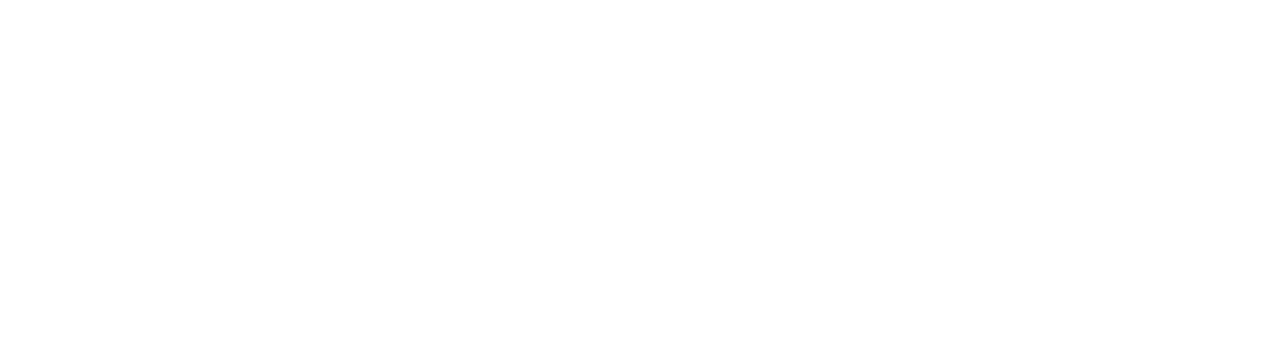
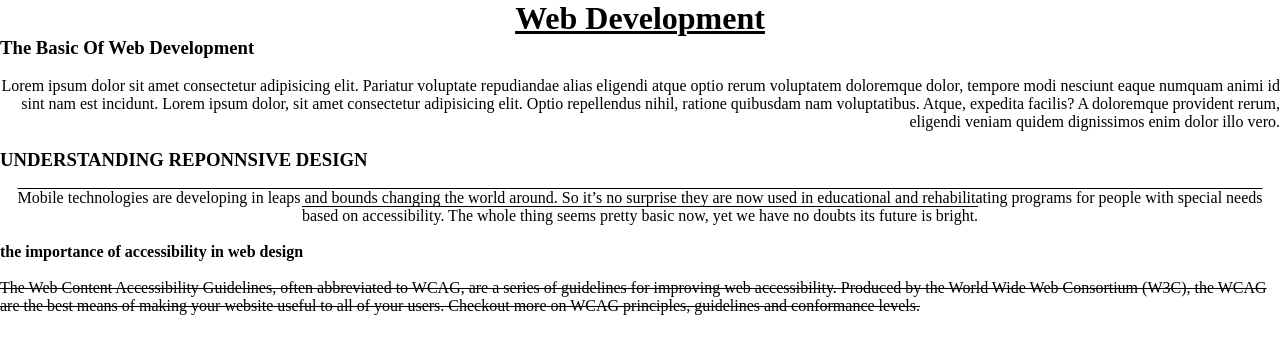
Before and after one commit to abdkrakash/tasks-css, a plain HTML site: page html/task3.html in a window 1280 px wide. Drawn offline with Linux system fonts and the light colour scheme.

Commit message:
css task test

```diff
--- a/css/task1.css
+++ b/css/task1.css
@@ -1,6 +1,25 @@
 
+*{
+    border: 0;
+    padding: 0;
+    margin: 0;
+    box-sizing: border-box;
 
+}
 .one {
     font-size: 18px;
     color: rgb(229, 15, 15);
 }
+.two {
+    font-size: 18px;
+    color: rgb(15, 229, 104);}
+    .three {
+        font-size: 18px;
+        color: rgb(179, 229, 15);}
+        .four {
+            font-size: 18px;
+            color: rgb(118, 15, 229);}
+
+main{
+    margin: 150px;
+}
--- a/css/task2.css
+++ b/css/task2.css
@@ -0,0 +1,27 @@
+*{
+    border: 0;
+    padding: 0;
+    margin: 0;
+    box-sizing: border-box;
+}
+.fontsize {
+    font-size:  18px;
+}
+.fontstyle{
+    margin-top: 200px;
+    display: inline;
+    color: gray;
+    font-size: 30px;
+}
+.fontfamily{
+    font-style:initial;
+    color: navy;
+    font-size: 1.5em;
+    font-family:'Franklin Gothic Medium', 'Arial Narrow', Arial, sans-serif
+}
+.fontexternal{
+    color: purple;
+font-size: 25px;
+font-style: italic;
+font-family: cursive;
+}
--- a/css/task3.css
+++ b/css/task3.css
@@ -0,0 +1,38 @@
+*{
+    border: 0;
+    padding: 0;
+    margin: 0;
+    box-sizing: border-box;
+}
+.h1{
+
+    text-transform: capitalize;
+    text-align: center;
+    text-decoration: underline;
+}
+
+
+
+.h3{
+text-align: left;
+text-transform: capitalize;
+}
+.p1{
+text-align:right;
+}
+.h31{
+
+   text-transform: uppercase;
+}
+.p2
+{
+text-align: center;
+text-decoration: overline;
+}
+.h4{
+text-transform: lowercase;
+}
+.p3{
+text-decoration: line-through;
+
+}
--- a/css/task4.css
+++ b/css/task4.css
@@ -0,0 +1,46 @@
+*{
+    border: 0;
+    padding: 0;
+    margin: 0;
+    box-sizing: border-box;
+}
+
+.h1{
+text-align: center;
+background-color:rgb(15, 101, 101)
+
+}
+.p1
+{
+text-align: center;
+text-transform: capitalize;
+background-color:rgb(15, 101, 101)
+}
+.h2{
+text-align: left;
+text-decoration: underline;
+color: red;
+background-color: rgb(191, 185, 185) ;
+}
+.p2{
+background-color: rgb(191, 185, 185) ;
+text-align: left;
+
+}
+.p3{
+
+    background-color:rgb(191, 185, 185) ;
+    text-align: left;
+
+}
+.footer
+{
+    background-color:rgb(15, 101, 101) ;
+text-align: center;
+}
+.footer1{
+    background-color:rgb(15, 101, 101) ;
+text-align: center;
+
+
+}
--- a/html/task3.html
+++ b/html/task3.html
@@ -1,5 +1,6 @@
 <!DOCTYPE html>
 <html lang="en">
+
 <head>
   <meta charset="UTF-8" />
   <meta name="viewport" content="width=device-width, initial-scale=1.0" />
@@ -9,5 +10,31 @@
 
 <body>
 
+  <h1 class="h1">web development</h1>
+  <h3 class="h3">the basic of web development </h3>
+  <br>
+  <p class="p1"> Lorem ipsum dolor sit amet consectetur adipisicing elit. Pariatur voluptate repudiandae alias eligendi
+    atque optio rerum voluptatem doloremque dolor, tempore modi nesciunt eaque numquam animi id sint nam est incidunt.
+    Lorem ipsum dolor, sit amet consectetur adipisicing elit. Optio repellendus nihil, ratione quibusdam nam
+    voluptatibus. Atque, expedita facilis? A doloremque provident rerum, eligendi veniam quidem dignissimos enim dolor
+    illo vero.
+  </p>
+  <br>
+  <h3 class="h31">understanding reponnsive design </h3>
+
+  <br>
+  <p class="p2">Mobile technologies are developing in leaps and bounds changing the world around. So it’s no surprise
+    they are now used in educational and rehabilitating programs for people with special needs based on accessibility.
+    The whole thing seems pretty basic now, yet we have no doubts its future is bright.</p>
+  <br>
+
+  <h4 class="h4">the importance of accessibility in web design</h4>
+  <br>
+  <p class="p3">The Web Content Accessibility Guidelines, often abbreviated to WCAG, are a series of guidelines for
+    improving web
+    accessibility. Produced by the World Wide Web Consortium (W3C), the WCAG are the best means of making your website
+    useful to all of your users. Checkout more on WCAG principles, guidelines and conformance levels.</p>
+
 </body>
+
 </html>
```
Also changed, not shown: html/taks1.html (+17 -4 lines), html/task2.html (+24 -1 lines), html/task4.html (+16 -0 lines). Lines whose indentation alone changed are shown as unchanged.
